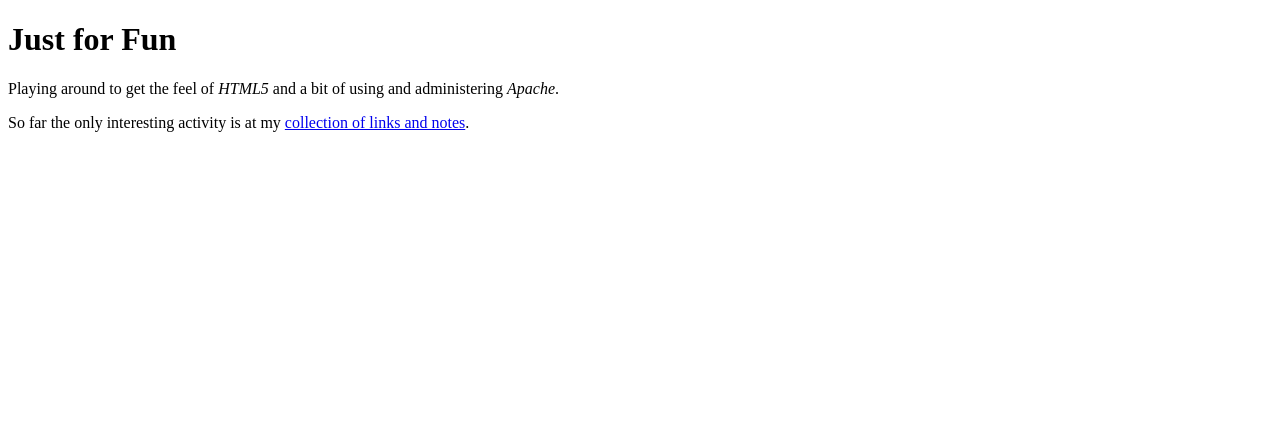
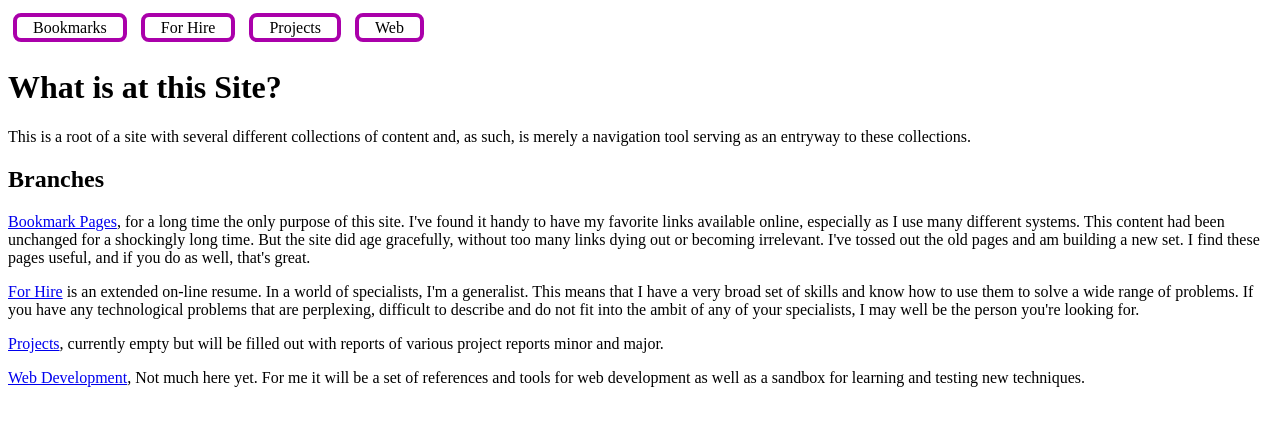
Before and after one commit to MichaeLeroy/bizrnd-website, a plain HTML site: page index.html in a window 1280 px wide. Drawn offline with Linux system fonts and the light colour scheme.

Commit message:
Rearrangement of the site with new home page and several new domains

```diff
--- a/index.html
+++ b/index.html
@@ -1,21 +1,72 @@
 <!doctype html>
+<html>
 <head>
   <meta charset="UTF-8">
-  <title>Base webpage for harlan</title>
+  <title>BizRND.com</title>
   <meta name="author" content="Mike Satteson">
-<link rel="icon" href="favicon-32.png" sizes="32x32" type="image/png">
-<link rel="icon" href="favicon-64.png" sizes="64x64" type="image/png">
-
+  <link rel="icon"
+	href="http://bizrnd.com/graphics/favicon-32.png"
+	sizes="32x32"
+	type="image/png">
+  <link rel="icon"
+	href="http://bizrnd.com/graphics/favicon-64.png"
+	sizes="64x64"
+	type="image/png">
+  <link rel="stylesheet"
+	type="text/css"
+	href="css/bookmark-page.css">
 </head>
-<html>
 <body>
-  <h1>Just for Fun</h1>
-  <p>Playing around to get the feel of <var>HTML5</var> and a bit of
-    using and administering <var>Apache</var>.</p>
+  <nav>
+    <a title="Mike Satteson's Bookmarks, a Collection of Bookmark Pages on Topics that Interest Me."
+       href="plinks/index.html">Bookmarks</a>
+    <a title="Mike Satteson's Skills and Competencies, or Why You Might Want to Hire Me"
+       href="skills/index.html">For Hire</a>
+    <a title="Mike Satteson's Projects, Personal Project Pages."
+       href="projects/index.html">Projects</a>
+    <a title="Web Development:  Links, Information, Tools and Sandbox"
+       href="web/index.html">Web</a>
+  </nav>
+  <h1 title="What's to be found here?">What is at this Site?</h1>
   <p>
-    So far the only interesting activity is at my <a title="plinks, a
-    collection of personal links for better bookmarking"
-    href="plinks/index.html">collection of links and notes</a>.
+    This is a root of a site with several different collections of
+    content and, as such, is merely a navigation tool serving as an
+    entryway to these collections.
+  </p>
+  <h2 title="The Branches of Information Available at the Site">Branches</h2>
+  <p>
+  <p>
+    <a title="Mike Satteson's Bookmarks, a Collection of Bookmark Pages on Topics that Interest Me."
+       href="plinks/index.html">Bookmark Pages</a>,
+    for a long time the only purpose of this site.  I've found it
+    handy to have my favorite links available online, especially as I
+    use many different systems.  This content had been unchanged for a
+    shockingly long time.  But the site did age gracefully, without
+    too many links dying out or becoming irrelevant.  I've tossed out
+    the old pages and am building a new set.  I find these pages
+    useful, and if you do as well, that's great.
+  </p>
+    <a title="Mike Satteson's Skills and Competencies, or Why You Might Want to Hire Me"
+       href="skills/index.html">For Hire</a>
+    is an extended on-line resume.  In a world of specialists, I'm a
+    generalist.  This means that I have a very broad set of skills and
+    know how to use them to solve a wide range of problems.  If you
+    have any technological problems that are perplexing, difficult to
+    describe and do not fit into the ambit of any of your specialists,
+    I may well be the person you're looking for.
+  </p>
+  <p>
+    <a title="Mike Satteson's Projects, Personal Project Pages."
+       href="projects/index.html">Projects</a>,
+    currently empty but will be filled out with reports of various
+    project reports minor and major.
+  </p>
+  <p>
+    <a title="Mike Satteson's Projects, Personal Project Pages."
+       href="web/index.html">Web Development</a>,
+    Not much here yet.  For me it will be a set of references and
+    tools for web development as well as a sandbox for learning and
+    testing new techniques.
   </p>
 </body>
 </html>
```
Also changed, not shown: plinks/index.html (+13 -4 lines), plinks/news/index.html (+16 -5 lines), plinks/tech/index.html (+18 -5 lines), projects/index.html (added, +28 -0 lines), skills/index.html (added, +28 -0 lines), web/index.html (added, +45 -0 lines).
